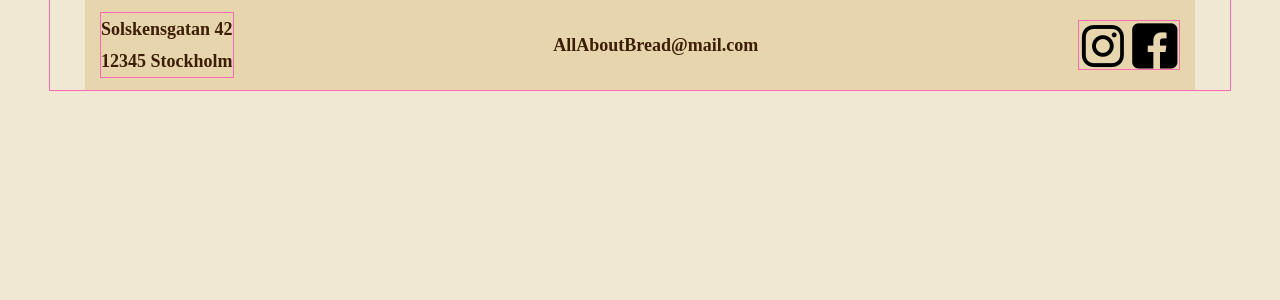
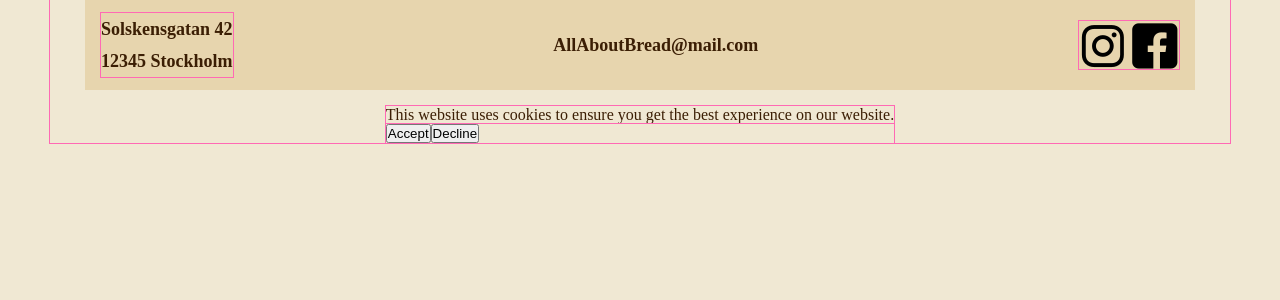
Before and after one commit to Medieinstitutet/fed23d-grafiska-verktyg-olympia, a React (Vite) app in the folder code/: page / in a window 1280 px wide. Shown: the top 300 px of the page. Built offline with nearby package versions, Linux system fonts and the light colour scheme.

Commit message:
:sparkles: import Cookiebar and isCookiebarOpen state and use and or operator for its visibility

```diff
--- a/code/src/App.tsx
+++ b/code/src/App.tsx
@@ -1,9 +1,19 @@
+import Cookiebar from './components/cookiebar/Cookiebar';
 import Footer from './components/footer/Footer';
+import { useContext } from 'react';
+import Context from './context/Context';
 
 function App() {
+  const context = useContext(Context);
+
+  if (!context) return;
+
+  const { isCookiebarOpen } = context;
+
   return (
     <>
       <Footer />
+      {isCookiebarOpen && <Cookiebar />}
     </>
   );
 }
```
